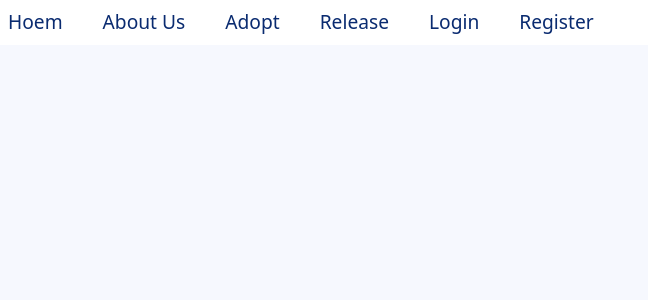
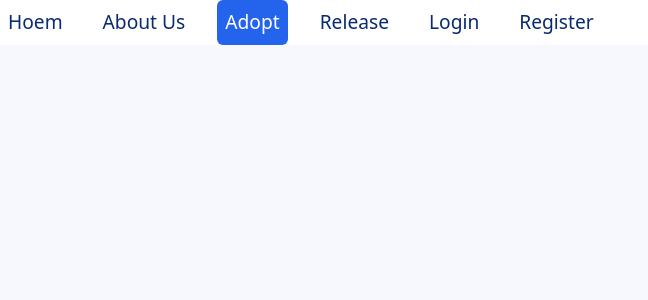
Before and after one commit to acidMyke/isit207-a3, a React (Vite) app: page /adopt in a window 1280 px wide. Shown: the top 300 px of the page, without its empty margins (0-648 px from the left). Built offline with nearby package versions, Linux system fonts and the light colour scheme.

Commit message:
feat: logout handling & active link styling

```diff
--- a/src/components/Nav.css
+++ b/src/components/Nav.css
@@ -52,7 +52,7 @@
       color: var(--color-text-inverse);
     }
 
-    li.active & {
+    li &.active {
       background: var(--color-primary);
       color: var(--color-text-inverse);
 
--- a/src/components/Nav.tsx
+++ b/src/components/Nav.tsx
@@ -1,6 +1,7 @@
 import { Link } from 'wouter';
 import { useAuth } from '../context/Auth';
 import './Nav.css';
+import { useCallback, type MouseEventHandler } from 'react';
 
 const navItems = [
   { special: 'greeting', roles: ['member', 'staff'] },
@@ -15,7 +16,14 @@ const navItems = [
 ];
 
 function Nav() {
-  const { currentUsername, currentRole } = useAuth();
+  const { currentUsername, currentRole, processLogout } = useAuth();
+  const onLogoutClick = useCallback<MouseEventHandler>(
+    e => {
+      e.preventDefault();
+      processLogout();
+    },
+    [processLogout],
+  );
 
   return (
     <header className='site-header'>
@@ -56,7 +64,12 @@ function Nav() {
               if (label && path) {
                 return (
                   <li key={path}>
-                    <Link href={path}>{label}</Link>
+                    <Link
+                      href={path}
+                      className={isActive => (isActive ? 'active' : undefined)}
+                    >
+                      {label}
+                    </Link>
                   </li>
                 );
               }
@@ -66,7 +79,9 @@ function Nav() {
               } else if (special === 'logout') {
                 return (
                   <li key='logout'>
-                    <a>Logout</a>
+                    <a href='/' onClick={onLogoutClick}>
+                      Logout
+                    </a>
                   </li>
                 );
               }
```
